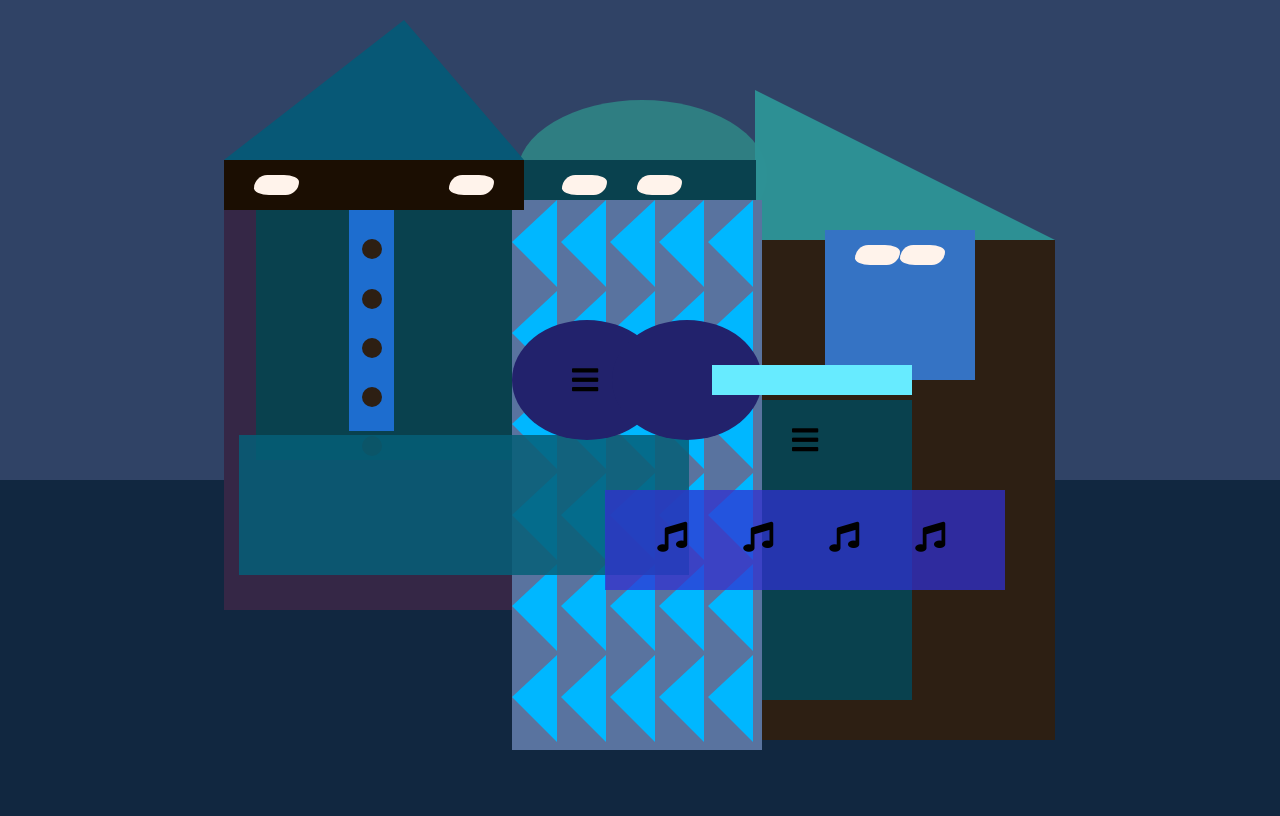
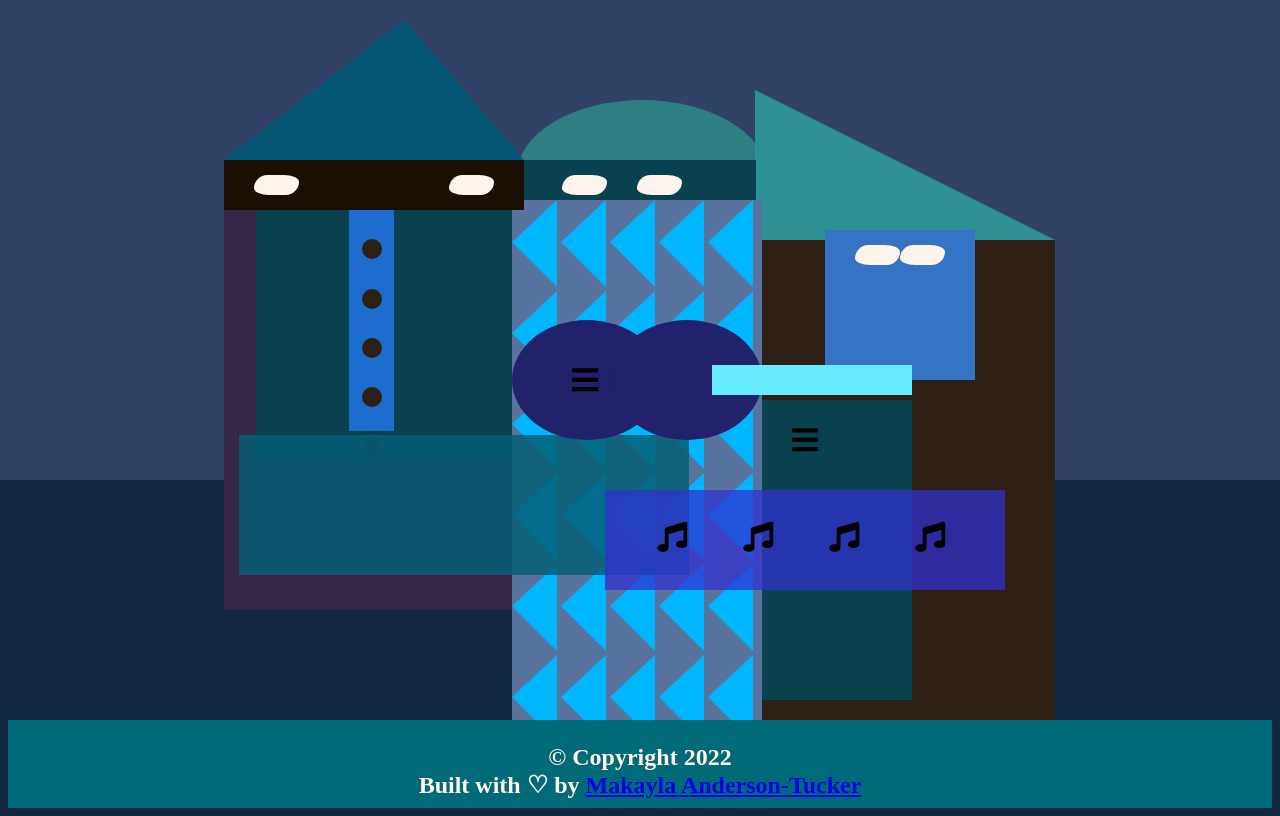
Before and after one commit to makaylacodes/picasso-painting, a plain HTML site: page index.html in a window 1280 px wide. Drawn offline with Linux system fonts and the light colour scheme.

Commit message:
Added a footer.

```diff
--- a/index.html
+++ b/index.html
@@ -109,5 +109,18 @@
 
           </div>
         </div>
+
+  <div id="page-container">
+    <div id="content-wrap">
+      <!-- all other page content -->
+    </div>
+    <footer id="footer">
+      <p class="copy">&copy; Copyright 2022<br>
+        Built with &#x2661; by
+        <a href="https://github.com/makaylacodes/picasso-painting" target="_blank">
+          Makayla Anderson-Tucker</a>
+      </p>
+    </footer>
   </body>
+  </div>
 </html>
--- a/styles.css
+++ b/styles.css
@@ -279,3 +279,26 @@ body {
 .fas{
   font-size: 30px;
 }
+
+
+#page-container {
+  position: relative;
+  min-height: 100vh;
+}
+
+#content-wrap {
+  padding-bottom: 2.5rem;    /* Footer height */
+}
+
+#footer {
+  position: absolute;
+  text-align: center;
+  background-color: #006a78;
+  color: #fff3eb;
+  bottom: 0;
+  width: 100%;
+  font-size: x-large;
+  font-weight: bold;
+  margin: auto;
+  height: 5.5rem;            /* Footer height */
+}
```
